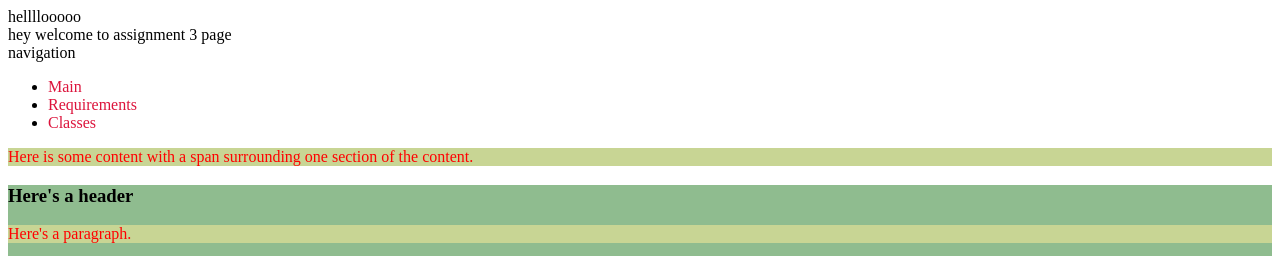
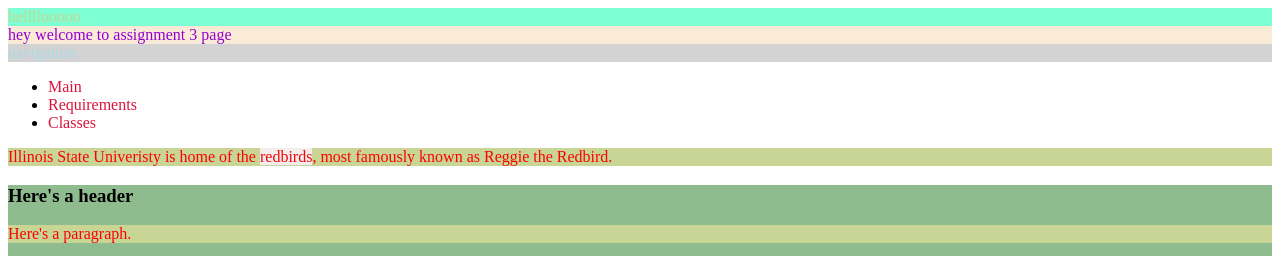
Before and after one commit to majanic9/CTK301, a plain HTML site: page assignment 3/assignment3.1.html in a window 1280 px wide. Shown: the top 256 px of the page. Drawn offline with Linux system fonts and the light colour scheme.

Commit message:
Add files via upload

```diff
--- a/assignment 3/assignment 3CSS.css
+++ b/assignment 3/assignment 3CSS.css
@@ -36,3 +36,19 @@ a:hover {
 #divexample {
     background-color: darkseagreen;
 }
+ .spanstyle { color: rgb(243, 7, 7)
+
+    ;
+background-color: rgb(244, 237, 237);}
+
+header{
+    color: darkviolet;
+    background-color: antiquewhite;
+}
+main{ color: #c8d594;
+background-color: aquamarine;
+}
+nav{
+    color: lightblue;
+    background-color: lightgray;
+}
--- a/assignment 3/assignment3.1.html
+++ b/assignment 3/assignment3.1.html
@@ -10,11 +10,11 @@
   <header> hey welcome to assignment 3 page</header>
   <nav> navigation </nav>
   <ul>
-    <li><a href="assignment 3.1.html">Main</a></li>
-    <li><a href="assignment 3.2.html">Requirements</a></li>
-    <li><a href="assignment 3.3.html">Classes</a></li>
+    <li><a href="assignment3.1.html">Main</a></li>
+    <li><a href="assignment3.2.html">Requirements</a></li>
+    <li><a href="assignment3.3.html">Classes</a></li>
   </ul>
-  <p>Here is some content <span class="spanstyle">with a span surrounding one section</span> of the content.</p>
+  <p> Illinois State Univeristy is home of the  <span class="spanstyle"> redbirds</span>, most famously known as Reggie the Redbird.</p>
   <div id="divexample">
     <h3>Here's a header</h3>
     <p>Here's a paragraph.</p>
```
Also changed, not shown: assignment 3/assignment3.2.html (+3 -3 lines), assignment 3/assignment3.3.html (+3 -3 lines).
